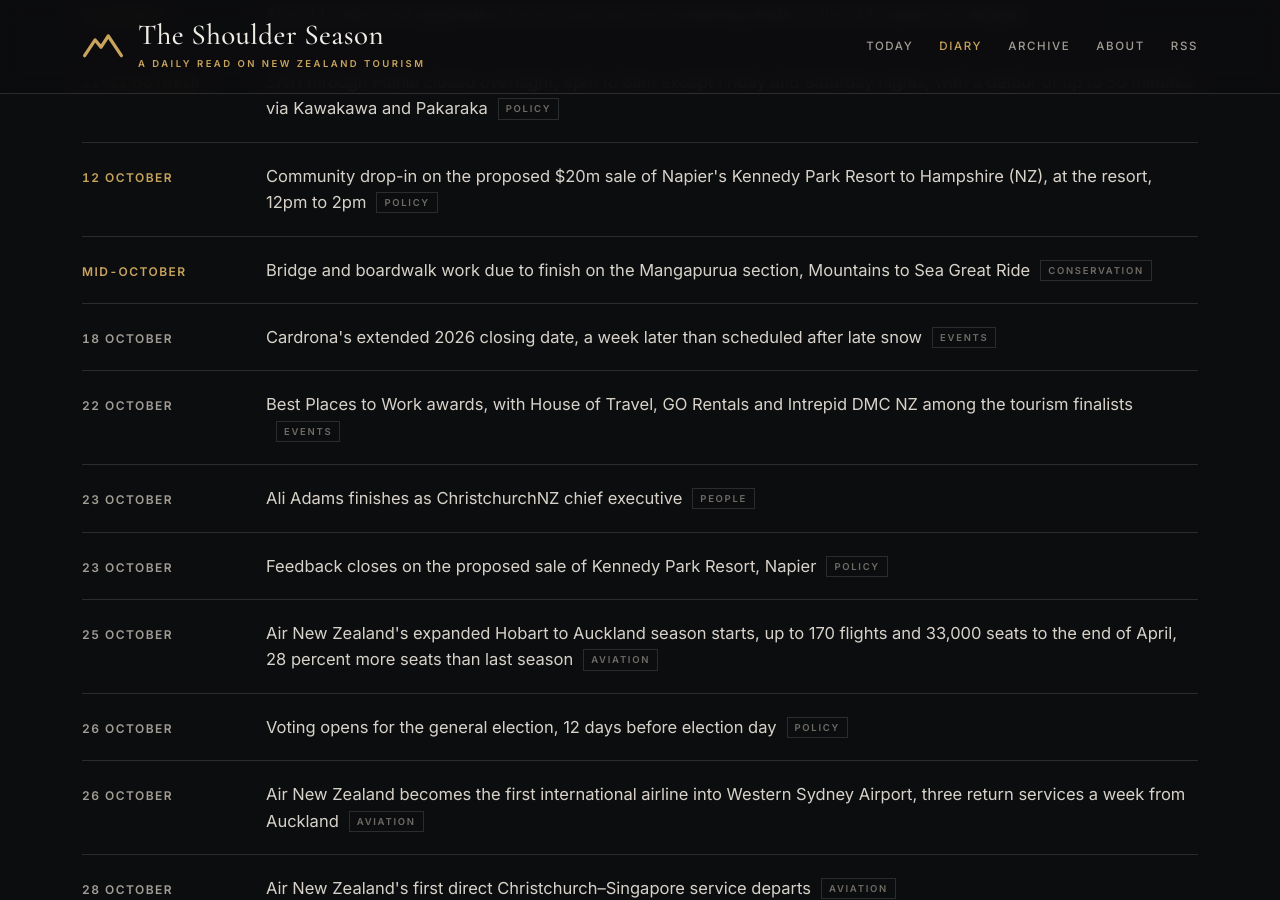
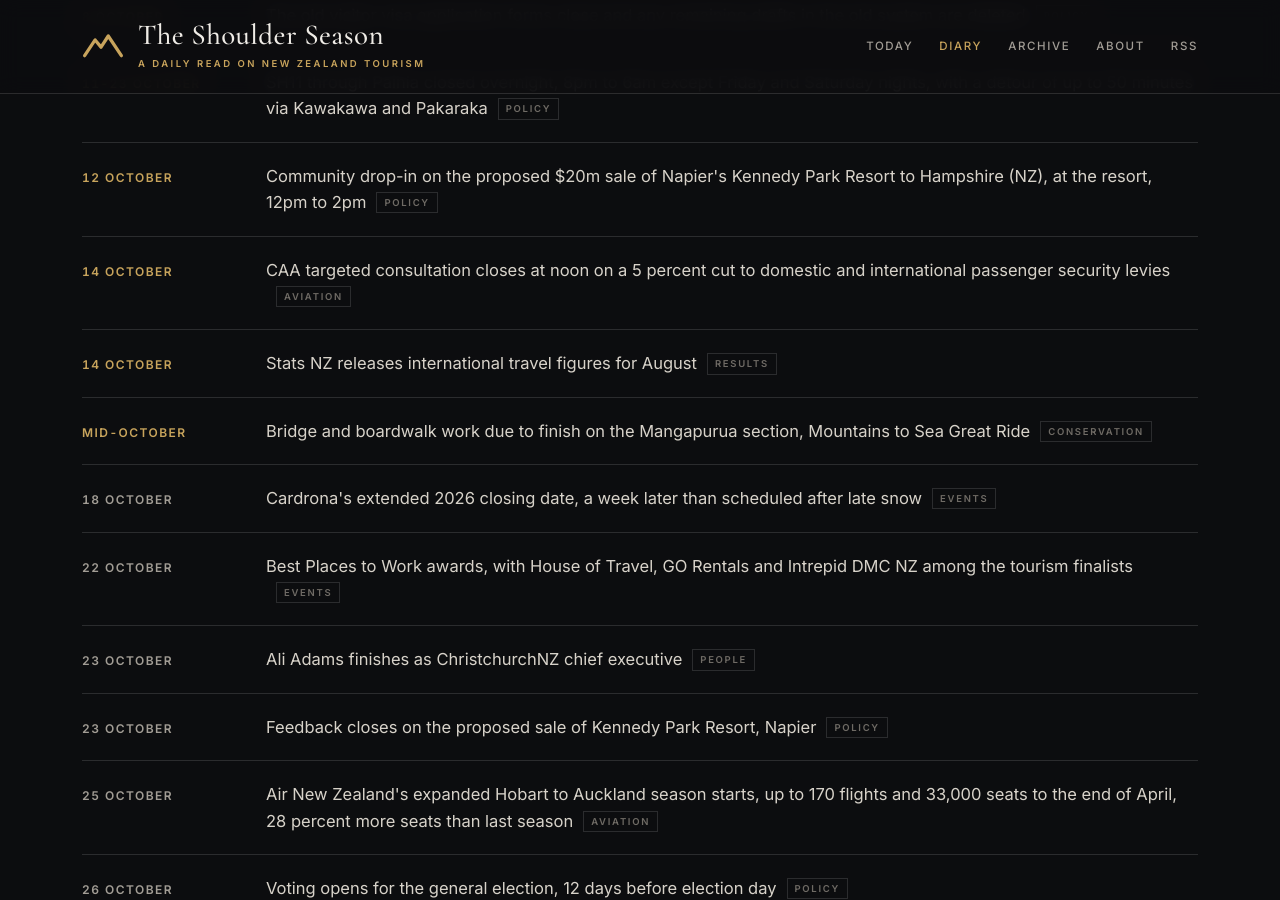
Before and after one commit to CTOverlord/shoulder-season, a Jekyll site: the page built from diary.html, in a window 1280 px wide and 900 px high, scrolled down 1247 px. Built offline with Jekyll 4.4.1, drawn with Linux system fonts in a browser that asks for light colours; some of the changed text lies outside the part shown.

```diff
--- a/_data/diary.yml
+++ b/_data/diary.yml
@@ -665,3 +665,16 @@
   display: April to June 2027
   text: Drifter Auckland due to open, 414 beds in 80 rooms
   tag: Events
+
+- date: 2026-10-14
+  text: CAA targeted consultation closes at noon on a 5 percent cut to domestic and international passenger security levies
+  tag: Aviation
+
+- date: 2026-10-14
+  text: Stats NZ releases international travel figures for August
+  tag: Results
+
+- date: 2027-01-23
+  display: 23 January to 20 February 2027
+  text: Air New Zealand runs three extra Shanghai to Auckland return services a week for Chinese New Year, ten a week in total
+  tag: Aviation
```
Also changed, not shown: _posts/2026-10-01-q300-1156-feet-regulator-too-close.md (added, +70 -0 lines).
